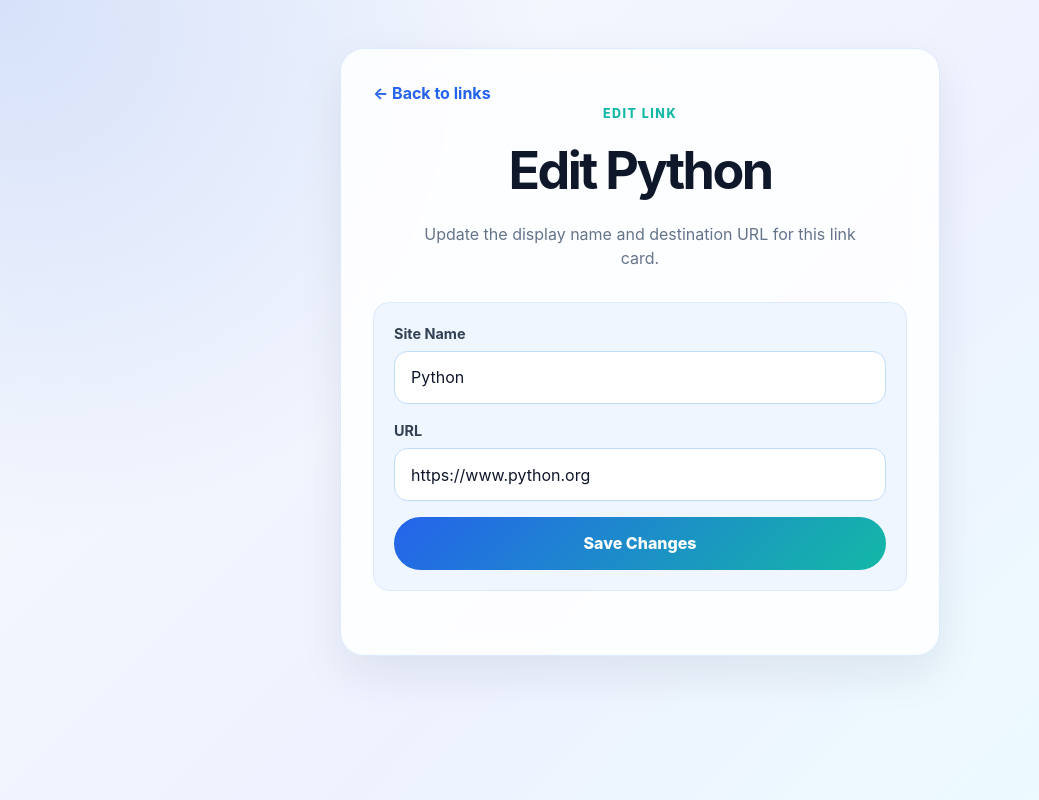
After one commit to noobrs/my-link-bio, a Flask app: page /edit/1 in a window 1280 px wide. The commit adds this page. Shown: the whole page, without its empty margins (0-1039 px from the left). Run offline with Flask 3, Linux system fonts and the light colour scheme.

Commit message:
Add in-memory link editing

```diff
--- a/app.py
+++ b/app.py
@@ -25,6 +25,25 @@ def add_link():
     return redirect(url_for("index"))
 
 
+@app.route("/edit/<int:link_index>", methods=["GET", "POST"])
+def edit_link(link_index):
+    if not 0 <= link_index < len(links):
+        return redirect(url_for("index"))
+
+    link = links[link_index]
+
+    if request.method == "POST":
+        site_name = request.form.get("site_name", "").strip()
+        url = request.form.get("url", "").strip()
+
+        if site_name and url:
+            link.update({"site_name": site_name, "url": url})
+
+        return redirect(url_for("index"))
+
+    return render_template("edit.html", link=link, link_index=link_index)
+
+
 @app.route("/delete/<int:link_index>", methods=["POST"])
 def delete_link(link_index):
     if 0 <= link_index < len(links):
--- a/static/style.css
+++ b/static/style.css
@@ -183,10 +183,35 @@ button:hover {
   transform: translateY(-2px);
 }
 
+.link-actions {
+  display: flex;
+  gap: 0.5rem;
+  align-items: center;
+}
+
+.edit-button,
 .delete-button {
   padding: 0.65rem 0.9rem;
+  font-size: 0.9rem;
+}
+
+.edit-button {
+  border-radius: 999px;
+  background: var(--surface-soft);
+  color: var(--primary);
+  font-weight: 800;
+}
+
+.edit-button::after {
+  content: none;
+}
+
+.edit-button:hover {
+  background: var(--border);
+}
+
+.delete-button {
   background: #ef4444;
-  font-size: 0.9rem;
 }
 
 .delete-button:hover {
--- /dev/null
+++ b/templates/edit.html
@@ -0,0 +1,35 @@
+<!doctype html>
+<html lang="en">
+  <head>
+    <meta charset="utf-8">
+    <meta name="viewport" content="width=device-width, initial-scale=1">
+    <title>Edit {{ link.site_name }}</title>
+    <link rel="stylesheet" href="{{ url_for('static', filename='style.css') }}">
+  </head>
+  <body>
+    <main class="page-shell">
+      <section class="card-panel">
+        <a class="back-link" href="{{ url_for('index') }}">← Back to links</a>
+        <header class="hero">
+          <p class="eyebrow">Edit link</p>
+          <h1>Edit {{ link.site_name }}</h1>
+          <p class="subtitle">Update the display name and destination URL for this link card.</p>
+        </header>
+
+        <form class="link-form" action="{{ url_for('edit_link', link_index=link_index) }}" method="post">
+          <div class="form-field">
+            <label for="site_name">Site Name</label>
+            <input type="text" id="site_name" name="site_name" value="{{ link.site_name }}" required>
+          </div>
+
+          <div class="form-field">
+            <label for="url">URL</label>
+            <input type="url" id="url" name="url" value="{{ link.url }}" required>
+          </div>
+
+          <button type="submit">Save Changes</button>
+        </form>
+      </section>
+    </main>
+  </body>
+</html>
```
Also changed, not shown: templates/index.html (+6 -3 lines).
